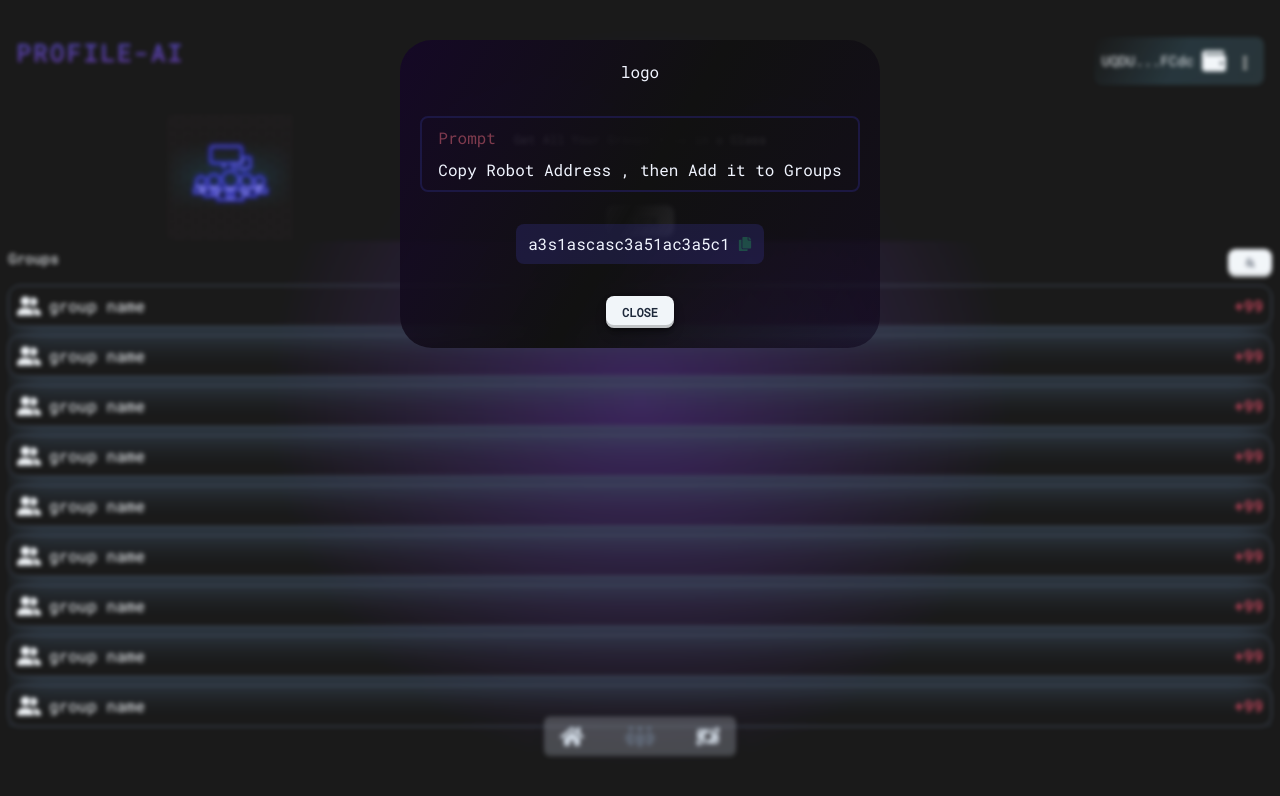
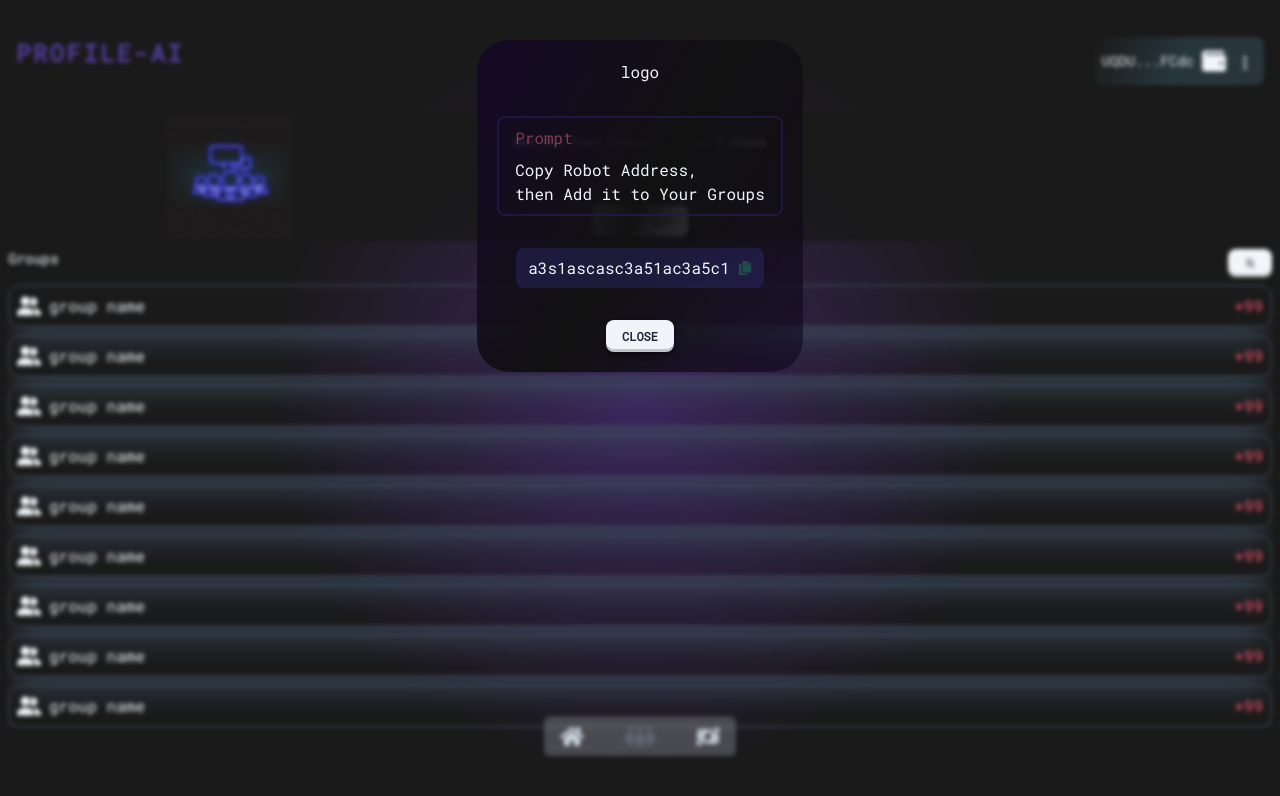
Before and after one commit to SorenaSalehi/TonPortal-mini-App, a React (Vite) app: page /groups in a window 1280 px wide. Both pictures are taken after a click on the button 1250 px from the left and 263 px from the top of the page. Shown: the top 796 px of the page. Built offline with nearby package versions, Linux system fonts and the light colour scheme.

Commit message:
styles fixed

```diff
--- a/src/features/assets/AssetAnalyze.jsx
+++ b/src/features/assets/AssetAnalyze.jsx
@@ -15,10 +15,8 @@ export default function AssetAnalyze() {
   }
 
   return (
-    <div className=" text-slate-100 flex flex-col justify-between items-center mx-auto w-9/12 h-32 bg-[url('/public/analyze4.jpg')] contrast-100 bg-contain   p-1  rounded-lg overflow-hidden">
-      <p className="mt-4 text-xs animate-bounce">
-        Get All Your Assets News in a Glass
-      </p>
+    <div className=" text-slate-100 flex flex-col justify-between items-center mx-auto w-9/12 h-32 bg-[url('/public/analyze4.jpg')] opacity-85 bg-contain   p-1  rounded-lg overflow-hidden">
+      <p className="mt-4 text-xs">Get All Your Assets News in a Glass</p>
 
       <Button onClick={openModal}>Open</Button>
 
--- a/src/features/assets/AssetItem.jsx
+++ b/src/features/assets/AssetItem.jsx
@@ -47,7 +47,6 @@ export default function AssetItem({
               src={type === "ton" ? "ton_symbol.png" : icon}
               alt="icon"
               loading="lazy"
-              className="animate-pulse"
             />
           </p>
           <p className="font-semibold uppercase text-slate-300 justify-self-start">
--- a/src/features/groups/AddGroup.jsx
+++ b/src/features/groups/AddGroup.jsx
@@ -38,7 +38,10 @@ export default function AddGroup() {
         <h1>logo</h1>
         <div className="flex flex-col items-start gap-2 px-4 py-2 border-2 rounded-lg border-indigo-950/85">
           <p className="text-rose-400/85 animate-pulse">Prompt</p>
-          <p>Copy Robot Address , then Add it to Groups</p>
+          <p>
+            Copy Robot Address,
+            <br /> then Add it to Your Groups
+          </p>
         </div>
 
         <div className="px-3 py-2 rounded-lg bg-indigo-900/35">
--- a/src/features/groups/GroupsAnalyzeBox.jsx
+++ b/src/features/groups/GroupsAnalyzeBox.jsx
@@ -15,20 +15,25 @@ export default function GroupsAnalyzeBox() {
   }
   return (
     <div className=" text-slate-100 flex flex-col justify-between items-center mx-auto w-9/12 h-32 bg-[url('/public/groups5.jpg')] bg-black/85 bg-contain bg-no-repeat  p-1  rounded-lg overflow-hidden">
-      <p className="mt-4 text-xs animate-bounce">
-        Get All Your Groups News in a Glass
-      </p>
+      <p className="mt-4 text-xs">Get All Your Groups News in a Glass</p>
 
-      <Button onClick={openModal}>Click</Button>
+      <Button onClick={openModal}>Check Out</Button>
 
       <ModalWindow
         isOpen={isOpen}
         onRequestClose={closeModal}
         label="assets modal"
       >
-        <h1>logo</h1>
-        <main>context</main>
-        <Button onClick={closeModal}>Close</Button>
+        <div className="flex flex-col items-center justify-center max-w-24 ">
+          <h1>logo</h1>
+          <main className="w-[14rem] py-4 overflow-auto text-wrap max-h-80 no-scrollbar">
+            Lorem ipsum dolor sit amet consectetur adipisicing elit. Recusandae
+            nostrum facilis quis provident iste culpa maxime ea pariatur
+            corporis, dolores ab, cum vitae laudantium, saepe voluptatum at hic.
+            Necessitatibus, molestias?
+          </main>
+          <Button onClick={closeModal}>Close</Button>
+        </div>
       </ModalWindow>
     </div>
   );
--- a/src/ui/ModalWindow.jsx
+++ b/src/ui/ModalWindow.jsx
@@ -22,6 +22,7 @@ export default function ModalWindow({
           margin: "0 auto",
           width: "max-content",
           minWidth: "20rem",
+
           height: "max-content",
           display: "flex",
           flexDirection: "column",
@@ -34,8 +35,8 @@ export default function ModalWindow({
           outline: "none",
           border: "none",
           borderRadius: "2rem",
-
           transition: "all 0.8s ease-in-out",
+          overflow: "hidden",
         },
       }}
     >
--- a/src/ui/navbar/WalletOptions.jsx
+++ b/src/ui/navbar/WalletOptions.jsx
@@ -1,16 +1,21 @@
 import React, { useState } from "react";
 import { SlOptionsVertical } from "react-icons/sl";
 import { useDispatch, useSelector } from "react-redux";
-import { walletSettingClicked } from "./navbarSlice";
+import { closeWalletSetting, walletSettingClicked } from "./navbarSlice";
 
 export default function WalletOptions({ onClick }) {
   const { isWalletSettingOpen } = useSelector((store) => store.navbar);
   const dispatch = useDispatch();
 
+  function handleWalletSetting() {
+    dispatch(walletSettingClicked());
+    setTimeout(() => dispatch(closeWalletSetting()), 3000);
+  }
+
   return (
     <div class="relative inline-block text-left ">
       <button
-        onClick={() => dispatch(walletSettingClicked())}
+        onClick={handleWalletSetting}
         type="button"
         className="inline-flex w-full justify-center gap-x-1.5 rounded-md  p-1 text-sm font-semibold text-stone-300 shadow-sm hover:text-lg transition-all delay-500"
         id="menu-button"
--- a/src/ui/navbar/navbarSlice.js
+++ b/src/ui/navbar/navbarSlice.js
@@ -23,16 +23,11 @@ const navbarSlice = createSlice({
       state.isWalletConnected = false;
     },
     walletSettingClicked(state) {
-      state.isWalletSettingOpen = state.isWalletSettingOpen ? false : true;
+      state.isWalletSettingOpen = !state.isWalletSettingOpen;
     },
-    // closeWalletSetting(state, action) {
-    //   console.log(action.payload.animVal);
-
-    //   state.isWalletSettingOpen =
-    //     action.payload.animVal !== "walletSetting"
-    //       ? false
-    //       : state.isWalletSettingOpen;
-    // },
+    closeWalletSetting(state) {
+      state.isWalletSettingOpen = false;
+    },
   },
 });
 
```
